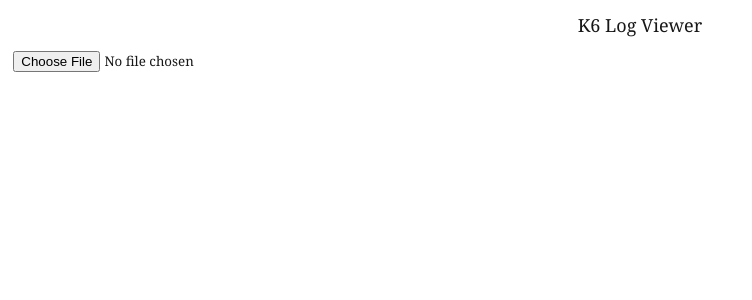
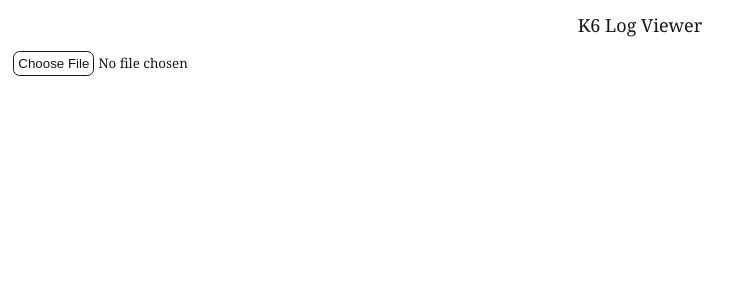
Before and after one commit to Kalai-2610/k6-log-viewer, a Next.js app: page / in a window 1280 px wide. Shown: the top 300 px of the page, without its empty margins (0-752 px from the left). Built offline with nearby package versions, Linux system fonts and the light colour scheme.

Commit message:
File uplaod button UI Fix

```diff
--- a/src/app/page.module.css
+++ b/src/app/page.module.css
@@ -19,6 +19,14 @@
 .File {
   flex: 1;
   max-width: 16em;
+}
+
+.File::file-selector-button {
+  color: var(--foreground);
+  background: var(--background);
+  border: 1px solid var(--foreground);
+  border-radius: 0.5em;
+  padding: 0.3em;
 }
 
 .LevelFilter{
```
